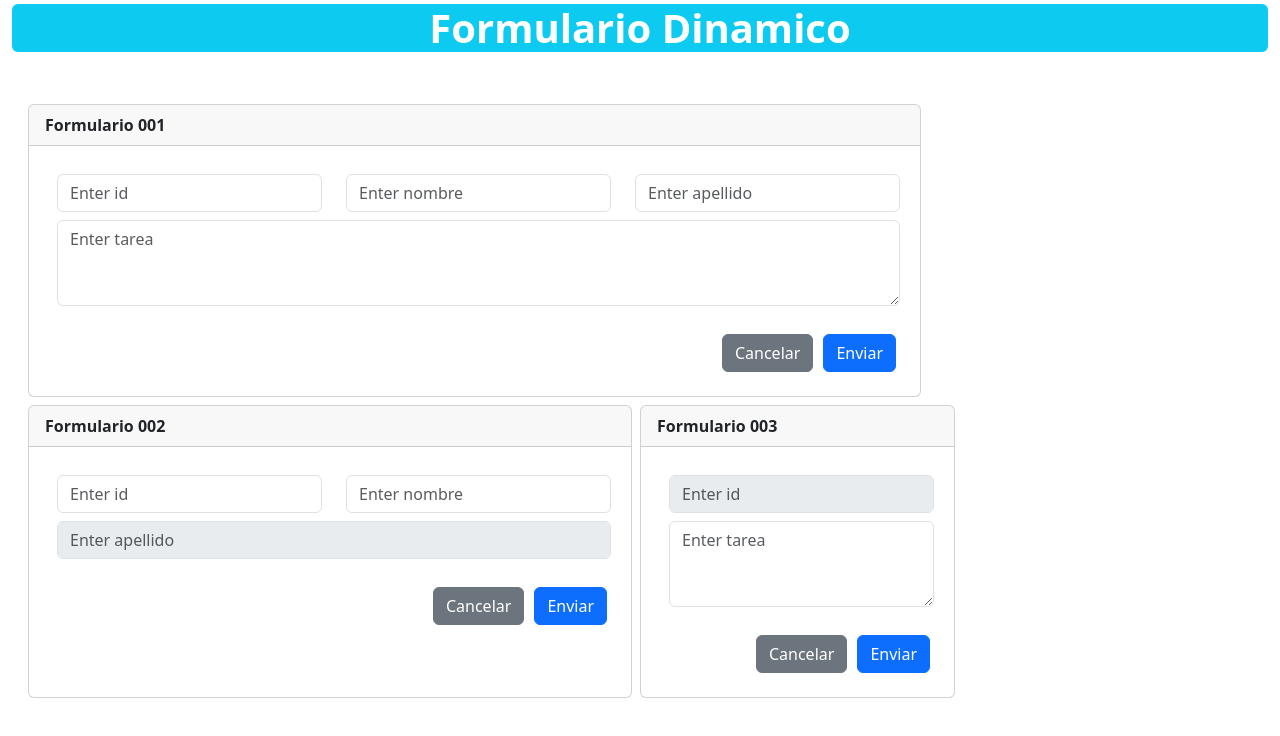
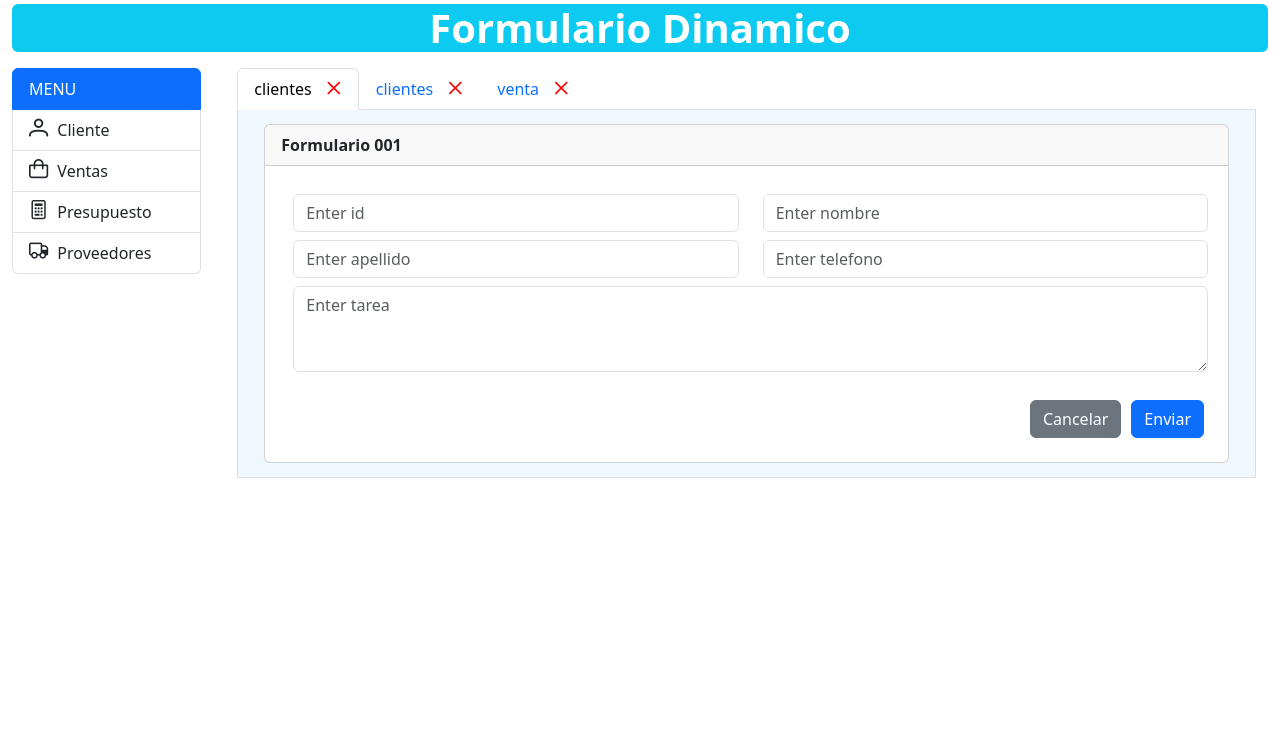
Before and after one commit to faviocabral/app-form-dinamic, a React (Vite) app: page / in a window 1280 px wide. Shown: the top 736 px of the page. Built offline with nearby package versions, Linux system fonts and the light colour scheme.

Commit message:
add tabs dinamics

```diff
--- a/package.json
+++ b/package.json
@@ -11,7 +11,10 @@
   },
   "dependencies": {
     "bootstrap": "^5.3.2",
+    "primeicons": "^6.0.1",
+    "primereact": "^10.0.5",
     "react": "^18.2.0",
+    "react-bootstrap": "^2.9.1",
     "react-dom": "^18.2.0"
   },
   "devDependencies": {
--- a/src/App.jsx
+++ b/src/App.jsx
@@ -1,29 +1,46 @@
 import React from 'react'
-import InputText from './components/inputText'
-import TextArea from './components/TextArea'
+import TabsPage from './components/TabsPage';
+import Forms from './components/Forms'
+import { Button } from 'primereact/button';
+import { PrimeIcons } from 'primereact/api';
 
 export default function App() {
 
   //payload(objeto) que viene de la base datos
   let forms2 = [
-    {id: 1, col:3, campos: [
+    {id: 1, col:2, campos: [
         {nombre:'id', tipo:'number' , disabled: false },
         {nombre:'nombre', tipo: 'text', disabled: false },
         {nombre:'apellido', tipo: 'text', disabled: false},
+        {nombre:'telefono', tipo: 'text', disabled: false},
         {nombre:'tarea', tipo: 'textarea', disabled: false},
       ]
     },
     {id: 2, col:2, campos: [
           {nombre:'id', tipo:'number' , disabled: false },
           {nombre:'nombre', tipo: 'text', disabled: false },
-                              {nombre:'apellido', tipo: 'text', disabled: true},
-                            ]
-    },
-    {id: 3, col:1, campos: [
-                            {nombre:'id', tipo:'number' , disabled: true },
+          {nombre:'apellido', tipo: 'text', disabled: false},
+          {nombre:'telefono', tipo: 'text', disabled: false},
           {nombre:'tarea', tipo: 'textarea', disabled: false},
         ]
     },
+    {id: 3, col:2, campos: [
+      {nombre:'id', tipo:'number' , disabled: true },
+      {nombre:'nombre', tipo: 'text', disabled: false },
+      {nombre:'apellido', tipo: 'text', disabled: false},
+      {nombre:'telefono', tipo: 'text', disabled: false},
+      {nombre:'tarea', tipo: 'textarea', disabled: false},
+    ]
+  },
+  {id: 4, col:2, campos: [
+        {nombre:'id', tipo:'number' , disabled: true },
+        {nombre:'nombre', tipo: 'text', disabled: false },
+        {nombre:'apellido', tipo: 'text', disabled: false},
+        {nombre:'telefono', tipo: 'text', disabled: false},
+        {nombre:'tarea', tipo: 'textarea', disabled: false},
+    ]
+  },
+
 ]
 
  //distribuimos en cuantas columnas vamos a mostrar en el formulario
@@ -47,68 +64,35 @@ export default function App() {
     return valor
   }
 
-  //para enviar los datos a la base datos ...
-  const handleSubmit = (event) => {
-    event.preventDefault();
-    //capturamos los datos del formulario...
-    const data = new FormData(event.target);
-    const payload = JSON.stringify(Object.fromEntries(data))
-    //mostramos datos en pantalla
-    alert(payload);
-    //mostramos datos en consola
-    console.log(payload)
-  }
-
+  let pages = [
+    {id: 1, name:'clientes', content: [<Forms key={1} form={forms2} id={1} />] },
+    {id: 2, name:'clientes', content: [<Forms key={2} form={forms2} id={2} />] },
+    {id: 3, name:'venta',    content: [<Forms key={3} form={forms2} id={3} />] },
+  ]
 
   return (
     <>
       <div className="container-fluid">
         <h1 className="text-center mt-1 text-bold bg-info rounded text-white">Formulario Dinamico</h1>
-        <div className="container-fluid mt-5 w3-border w3-padding w3-round ws-grey d-flex flex-wrap justify-content-arround">
-          {
-            //iteramos los formularios n...
-            forms2.map(item=>{
-              return(
-                <div className="card m-1">
-                  <div className="card-header text-bold">Formulario 00{item.id}</div>
-                  <div className="body">
-                    <form className="p-4" key={item.id}  onSubmit={handleSubmit}>
-                      <div className="content">
-                        {
-                          //iteramos las filas x campos segun formato de columnas ...
-                          item.distribucion.map(fila=>{
-                            return (
         <div className="row">
-                                {
-                                  //iteramos los campos segun formato de columnas ...
-                                  fila.map(campo=>{
-                                    return (
-                                      <div className="col">
-                                        {
-                                          (campo.tipo === 'textarea')?
-                                            <TextArea name={campo.nombre} placeholder={campo.nombre} estado={campo.disabled} />
-                                          : <InputText tipo={campo.tipo} key={campo.nombre} placeholder={campo.nombre} name={campo.nombre} estado={campo.disabled} />
-                                        }
+          <div className="col-2 mt-2 d-flex justify-content-center">
+          <ul className="list-group w-100">
+            <a href="#" className="list-group-item active">MENU</a>
+            <a href="#" className="list-group-item list-group-item-action"> <i className="pi pi-user" style={{ fontSize: '1.2rem', marginRight:'5px' }}></i> Cliente </a>
+            <a href="#" className="list-group-item list-group-item-action"> <i className="pi pi-shopping-bag" style={{ fontSize: '1.2rem', marginRight:'5px' }}></i> Ventas</a>
+            <a href="#" className="list-group-item list-group-item-action"><i className="pi pi-calculator" style={{ fontSize: '1.2rem', marginRight:'5px' }}></i> Presupuesto</a>
+            <a href="#" className="list-group-item list-group-item-action"><i className="pi pi-truck" style={{ fontSize: '1.2rem', marginRight:'5px' }}></i> Proveedores</a>
+          </ul>
           </div>
-                                    )
-                                  })
-                                }
-                              </div>
-                            )
-                          })
-                        }
-                      </div>
-                      <div className="col d-flex flex-row-reverse mt-4">
-                      <button type="submit" className="btn btn-primary">Enviar</button>
-                      <button type="reset" className="btn btn-secondary" style={{marginRight:'10px'}}>Cancelar</button>
-                      </div>
-                    </form>
+
+          <div className="col-10">
+            <div className="container-fluid mt-2 w3-border w3-padding w3-round ws-grey d-flex  justify-content-arround">
+              <TabsPage pages={pages} />
             </div>
           </div>
-              )
-            })
-          }
+
         </div>
+
       </div>
     </>
   )
--- a/src/components/Forms.jsx
+++ b/src/components/Forms.jsx
@@ -1,7 +1,62 @@
 import React from 'react'
+import InputText from './inputText'
+import TextArea from './TextArea'
 
-export default function Forms() {
+export default function Forms(props) {
+
+  //para enviar los datos a la base datos ...
+  const handleSubmit = (event) => {
+    event.preventDefault();
+    //capturamos los datos del formulario...
+    const data = new FormData(event.target);
+    const payload = JSON.stringify(Object.fromEntries(data))
+    //mostramos datos en pantalla
+    alert(payload);
+    //mostramos datos en consola
+    console.log(payload)
+  }
+
   return (
-    <div>Forms</div>
+    props.form.filter(item=> item.id === props.id).map((item,x)=>{
+      return(
+        <div className="card m-1" key={x}>
+          <div className="card-header text-bold">Formulario 00{item.id}</div>
+          <div className="body">
+            <form className="p-4" onSubmit={handleSubmit}>
+              <div className="content">
+                {
+                  //iteramos las filas x campos segun formato de columnas ...
+                  item.distribucion.map((fila,x)=>{
+                    return (
+                      <div className="row" key={x}>
+                        {
+                          //iteramos los campos segun formato de columnas ...
+                          fila.map((campo,x)=>{
+                            return (
+                              <div className="col" key={x}>
+                                {
+                                  (campo.tipo === 'textarea')?
+                                    <TextArea key={x} name={campo.nombre} placeholder={campo.nombre} estado={campo.disabled} />
+                                  : <InputText key={x} tipo={campo.tipo}  placeholder={campo.nombre} name={campo.nombre} estado={campo.disabled} />
+                                }
+                              </div>
+                            )
+                          })
+                        }
+                      </div>
+                    )
+                  })
+                }
+              </div>
+              <div className="col d-flex flex-row-reverse mt-4">
+              <button type="submit" className="btn btn-primary">Enviar</button>
+              <button type="reset" className="btn btn-secondary" style={{marginRight:'10px'}}>Cancelar</button>
+              </div>
+            </form>
+          </div>
+        </div>
+      )
+    })
+
   )
 }
--- /dev/null
+++ b/src/components/TabsPage.jsx
@@ -0,0 +1,52 @@
+import React from 'react'
+
+export default function TabsPage(props) {
+
+    const cerrar = ()=>{
+        alert('cerrar ventana')
+    }
+
+
+    //cabecera del tab
+    const Header =(props)=>{
+        return (
+            <li className="nav-item" >
+                <a className={`nav-link ${props.active}`} data-bs-toggle="tab" href={`#${props.name}-${props.id}`}>{props.name} <i className="pi pi-times" style={{marginLeft:'10px', color:'red'}}></i></a>
+            </li>
+        )
+    }
+
+
+    const Content = (props)=>{
+        return (
+            <div className={`tab-pane container-fluid ${props.active}`} id={`${props.name}-${props.id}` }>{props.content}</div>
+        )
+    }
+
+
+  return (
+    <div style={{width: '100%'}}>
+        <ul className="nav nav-tabs">
+            {
+                props.pages.map((item, x)=>{
+                    return(
+                        <Header key={x} name={item.name} id={item.id} active={ (x === 0 ?'active':'') } />
+                    )
+                })
+            }
+        </ul>
+        <div className="tab-content">
+            {
+                props.pages.map((item,x)=>{
+                    return(
+                        <Content key={x} name={item.name} id={item.id} content={item.content} active={ (x === 0 ?'active':'') } >
+                            { item.content }
+                        </Content>
+                    )
+                })
+            }
+        </div>
+    </div>
+
+  )
+}
--- a/src/index.css
+++ b/src/index.css
@@ -1,3 +1,18 @@
 .text-bold {
   font-weight: bold;
 }
+
+.nav-tabs > li > a.active,
+.nav-tabs > li > a.active:hover,
+.nav-tabs > li > a.active:focus {
+  background-color: aliceblue
+}
+.tab-content{
+  background: aliceblue;
+  position: relative;
+  padding:10px;
+  border-left:1px solid #ddd;
+  border-right:1px solid #ddd;
+  border-bottom:1px solid #ddd;
+  min-height: 350px;
+}
--- a/src/main.jsx
+++ b/src/main.jsx
@@ -7,10 +7,14 @@ import "bootstrap/dist/css/bootstrap.min.css";
 // Bootstrap Bundle JS
 import "bootstrap/dist/js/bootstrap.bundle.min";
 
-
+import { PrimeReactProvider } from 'primereact/api';
+import "primereact/resources/themes/lara-light-indigo/theme.css";
+import 'primeicons/primeicons.css';
 
 ReactDOM.createRoot(document.getElementById('root')).render(
   <React.StrictMode>
-    <App />
+    <PrimeReactProvider value={{ unstyled: false }}>
+      <App />
+    </PrimeReactProvider>
   </React.StrictMode>,
 )
```
Also changed, not shown: 1 other file (tests, documents, lock files or other folders). Lines whose indentation alone changed are shown as unchanged.
